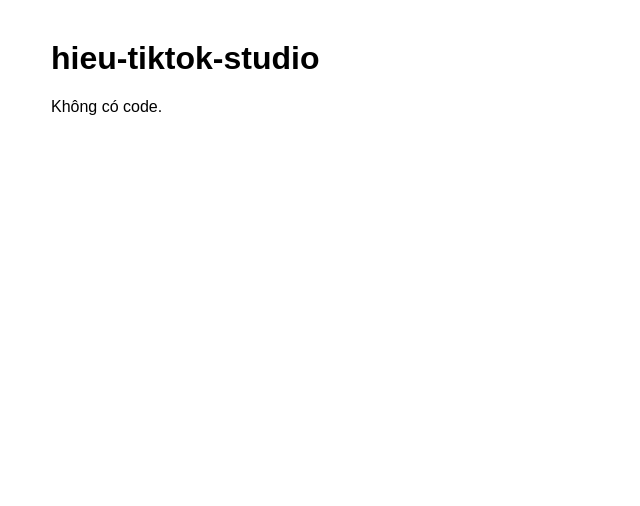
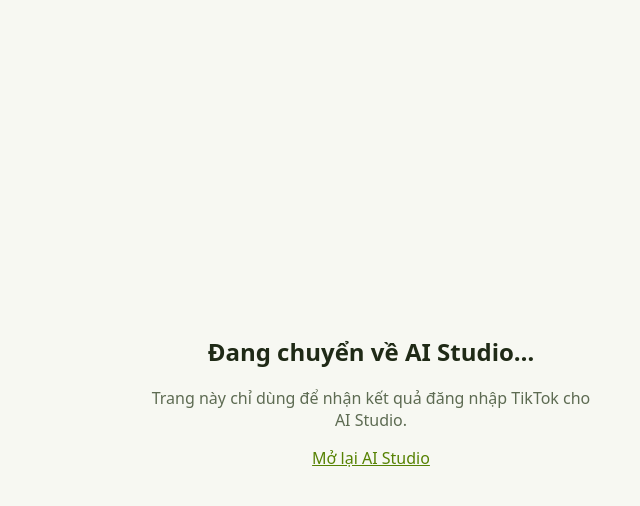
Before and after one commit to letronghieu4897/hieu-tiktok-studio, a plain HTML site: page callback.html in a window 1280 px wide. Shown: the whole page, without its empty margins (269-909 px from the left). Drawn offline with Linux system fonts and the light colour scheme.

Commit message:
Update callback.html for improved styling and functionality

```diff
--- a/callback.html
+++ b/callback.html
@@ -1,28 +1,39 @@
-<!DOCTYPE html>
+<!doctype html>
+<!--
+  Trang chuyển tiếp OAuth cho AI Studio.
+  TikTok không nhận Redirect URI dạng localhost, nên đặt file này lên một trang HTTPS (vd. GitHub Pages),
+  khai URL của nó trong TikTok Login Kit (tab Web) và trong AI Studio → Cài đặt → TikTok → "Redirect URI tuỳ chỉnh".
+  Trang chỉ chuyển nguyên ?code=...&state=... về backend AI Studio chạy trên máy bạn; không lưu, không gửi đi đâu khác.
+-->
 <html lang="vi">
 <head>
-<meta charset="utf-8">
-<meta name="viewport" content="width=device-width, initial-scale=1">
-<meta name="referrer" content="no-referrer">
-<title>hieu-tiktok-studio – Callback</title>
+<meta charset="utf-8" />
+<meta name="viewport" content="width=device-width, initial-scale=1" />
+<meta name="referrer" content="no-referrer" />
+<title>AI Studio – đang chuyển về app</title>
+<style>
+  :root { --bg: #f7f8f2; --text: #1f2a16; --muted: #5d6b52; --accent: #568203; }
+  @media (prefers-color-scheme: dark) { :root { --bg: #151a10; --text: #e8eedf; --muted: #a3b094; --accent: #9ccc4a; } }
+  body { margin: 0; min-height: 100vh; display: grid; place-items: center; background: var(--bg); color: var(--text);
+         font-family: system-ui, -apple-system, "Segoe UI", sans-serif; padding: 16px; box-sizing: border-box; }
+  main { max-width: 440px; text-align: center; }
+  a { color: var(--accent); overflow-wrap: anywhere; }
+  p { color: var(--muted); }
+</style>
 </head>
-<body style="font-family:sans-serif;max-width:640px;margin:40px auto;padding:0 16px">
-<h1>hieu-tiktok-studio</h1>
-<p id="msg"></p>
-<textarea id="code" rows="5" style="width:100%" readonly hidden></textarea>
+<body>
+<main>
+  <h2>Đang chuyển về AI Studio…</h2>
+  <p id="msg">Nếu không tự chuyển, hãy chắc chắn AI Studio đang chạy trên máy này rồi bấm vào link bên dưới.</p>
+  <p><a id="go" href="#">Mở lại AI Studio</a></p>
+</main>
 <script>
-var p = new URLSearchParams(location.search);
-var code = p.get("code");
-var msg = document.getElementById("msg");
-var box = document.getElementById("code");
-if (code) {
-  msg.textContent = "Authorization code (dùng một lần, không chia sẻ):";
-  box.value = code;
-  box.hidden = false;
-  history.replaceState(null, "", location.pathname);
-} else {
-  msg.textContent = p.get("error_description") || p.get("error") || "Không có code.";
-}
+  // Backend AI Studio trên máy người dùng. Đổi "tiktok" nếu dùng trang này cho nền tảng khác.
+  var TARGET = "http://localhost:8001/api/publish/oauth/tiktok/callback";
+  var url = TARGET + window.location.search;
+  document.getElementById("go").href = url;
+  if (window.location.search) window.location.replace(url);
+  else document.getElementById("msg").textContent = "Trang này chỉ dùng để nhận kết quả đăng nhập TikTok cho AI Studio.";
 </script>
 </body>
 </html>
```
